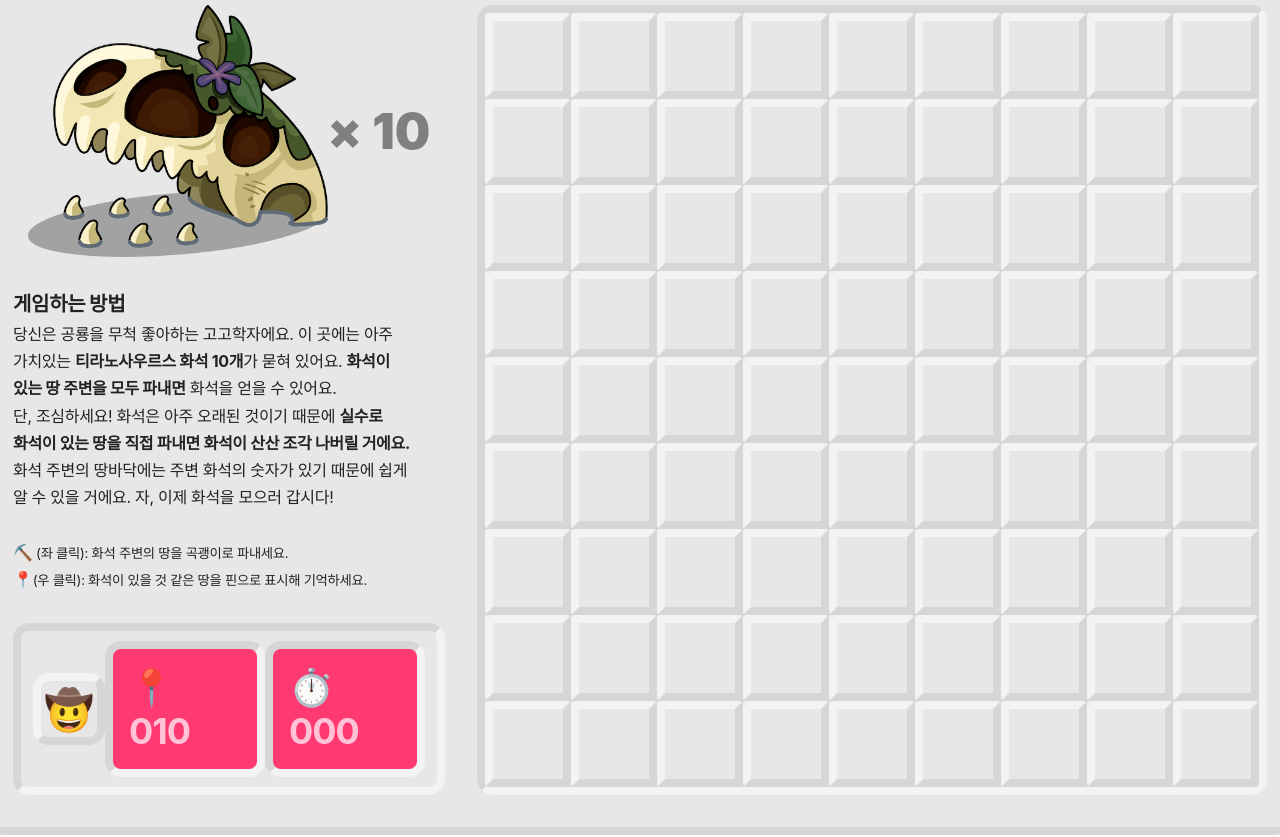
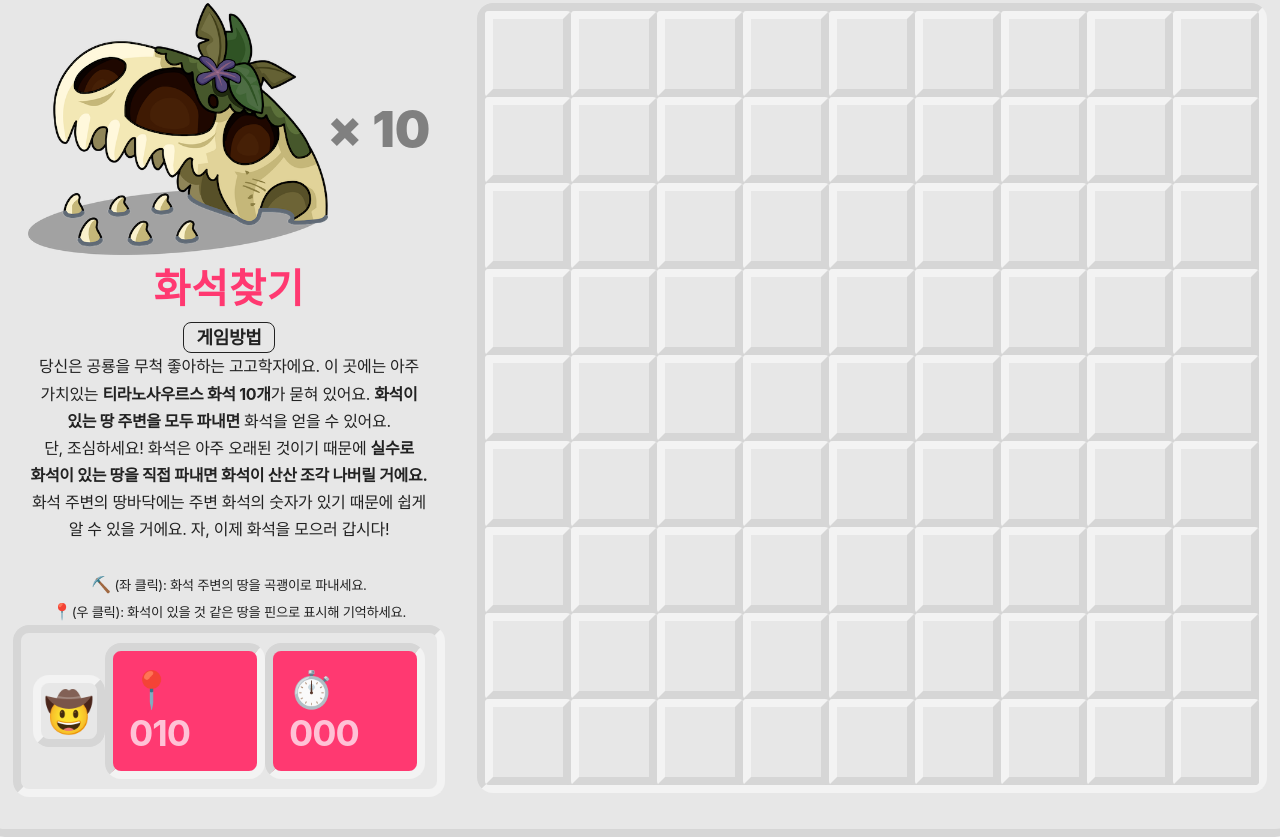
Before and after one commit to manudeli/minesweeper, a React (Create React App) app: page / in a window 1280 px wide. Shown: the top 837 px of the page. Built offline with nearby package versions, Linux system fonts and the light colour scheme.

Commit message:
text design changed

```diff
--- a/public/index.html
+++ b/public/index.html
@@ -2,7 +2,7 @@
 <html lang="en">
   <head>
     <meta charset="utf-8" />
-    <link rel="icon" href="%PUBLIC_URL%/favicon.ico" />
+    <link rel="icon" href="%PUBLIC_URL%/fossil.png" />
     <meta name="viewport" content="width=device-width, initial-scale=1" />
     <meta name="theme-color" content="#000000" />
     <meta
@@ -24,7 +24,7 @@
       work correctly both with client-side routing and a non-root public URL.
       Learn how to configure a non-root public URL by running `npm run build`.
     -->
-    <title>React Redux App</title>
+    <title>화석 찾기 | 티라노사우르스의 화석을 찾아라!</title>
   </head>
   <body>
     <noscript>You need to enable JavaScript to run this app.</noscript>
--- a/src/components/App/index.tsx
+++ b/src/components/App/index.tsx
@@ -211,6 +211,7 @@ const App: React.FC = () => {
           display: "flex",
           flexDirection: "column",
           justifyContent: "space-between",
+          alignItems: "center",
         }}
       >
         <div style={{ fontSize: 50, fontWeight: 900 }}>
@@ -239,11 +240,33 @@ const App: React.FC = () => {
             letterSpacing: -0.3,
             color: "#222222",
             wordBreak: "keep-all",
+            textAlign: "center",
           }}
         >
-          <strong style={{ fontSize: 20, fontWeight: 900 }}>
-            게임하는 방법
-          </strong>{" "}
+          {" "}
+          <strong
+            style={{
+              fontSize: 40,
+              fontWeight: 900,
+              color: "#FF3971",
+              letterSpacing: 1,
+            }}
+          >
+            화석찾기
+          </strong>
+          <br />
+          <span
+            style={{
+              fontSize: 18,
+              fontWeight: 900,
+              border: "1px solid #222222",
+              borderRadius: 8,
+              padding: "4px 12px ",
+              marginBottom: 8,
+            }}
+          >
+            게임방법
+          </span>
           <br />
           당신은 공룡을 무척 좋아하는 고고학자에요. 이 곳에는 아주 가치있는{" "}
           <strong>티라노사우르스 화석 {NUMBER_OF_BOMBS}개</strong>가 묻혀
```
Also changed, not shown: public/fossil.png (added), 1 other file (tests, documents, lock files or other folders).
